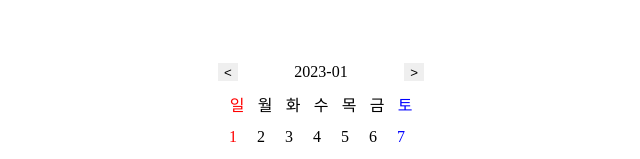
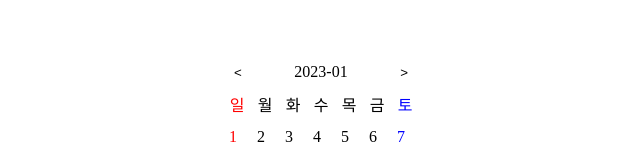
Before and after one commit to hyunjunyong/calendar, a Vue app in the folder CALENDAR/: page / in a window 1280 px wide. Shown: the part 230-389 px from the top of the page, without its empty margins (319-959 px from the left). Built offline with nearby package versions, Linux system fonts and the light colour scheme.

Commit message:
feat: 다음달 저번달 버튼 메소드 활성화

```diff
--- a/CALENDAR/src/assets/calendar.css
+++ b/CALENDAR/src/assets/calendar.css
@@ -5,4 +5,5 @@ table {
 .cal-header{
   display:flex;
   justify-content: space-between;
+  padding: 0 10px;
 }
--- a/CALENDAR/src/assets/main.css
+++ b/CALENDAR/src/assets/main.css
@@ -44,6 +44,8 @@ ul {
 button{
   border:none;
   outline:0;
+  cursor: pointer;
+  background: none;
 }
 .txt-red{
   color:red;
--- a/CALENDAR/src/views/Calendar.vue
+++ b/CALENDAR/src/views/Calendar.vue
@@ -1,9 +1,9 @@
 <script setup>
 import { ref } from "vue";
-let currentDate = ref();
+// let currentDate = ref();
 const dates = ref([]);
-const currentYear = new Date().getFullYear();
-const currentMonth = new Date().getMonth() + 1;
+let currentYear = ref(new Date().getFullYear());
+let currentMonth = ref(new Date().getMonth() + 1);
 
 let weekDays = [
   { name: "일", class: "txt-red" },
@@ -17,8 +17,8 @@ let weekDays = [
 
 const calendarDate = () => {
   const [monthFirstDay, monthLastDate, lastMonthLastDate] = getFirstDayLastDate(
-    currentYear,
-    currentMonth
+    currentYear.value,
+    currentMonth.value
   );
   dates.value = getMonthOfDays(monthFirstDay, monthLastDate, lastMonthLastDate);
   console.log([monthFirstDay, monthLastDate, lastMonthLastDate] )
@@ -70,6 +70,24 @@ const bindingClass = (i) => {
   if (i === 0) return "txt-red";
   if (i === 6) return "txt-blue";
 };
+const nextMonth = () =>{
+  if(currentMonth.value === 12){
+    currentYear.value++;
+    currentMonth.value = 1
+  }else{
+  currentMonth.value++;}
+  calendarDate();
+}
+const prevMonth = () => {
+  if(currentMonth.value===1)
+    {
+      currentYear.value--;
+      currentMonth.value = 12
+    }else{
+      currentMonth.value--;
+    }
+    calendarDate();
+}
 calendarDate();
 </script>
 
@@ -77,9 +95,9 @@ calendarDate();
   <div id="calendar">
     <div id="cal-wrap">
       <div class="cal-header">
-        <button>&lt;</button>
+        <button @click="prevMonth()">&lt;</button>
         <span>{{ currentYear }}-{{ ('00' + currentMonth).slice(-2) }}</span>
-        <button>></button>
+        <button @click="nextMonth()">></button>
         </div>
       <table>
         <thead class="weekdays">
```
